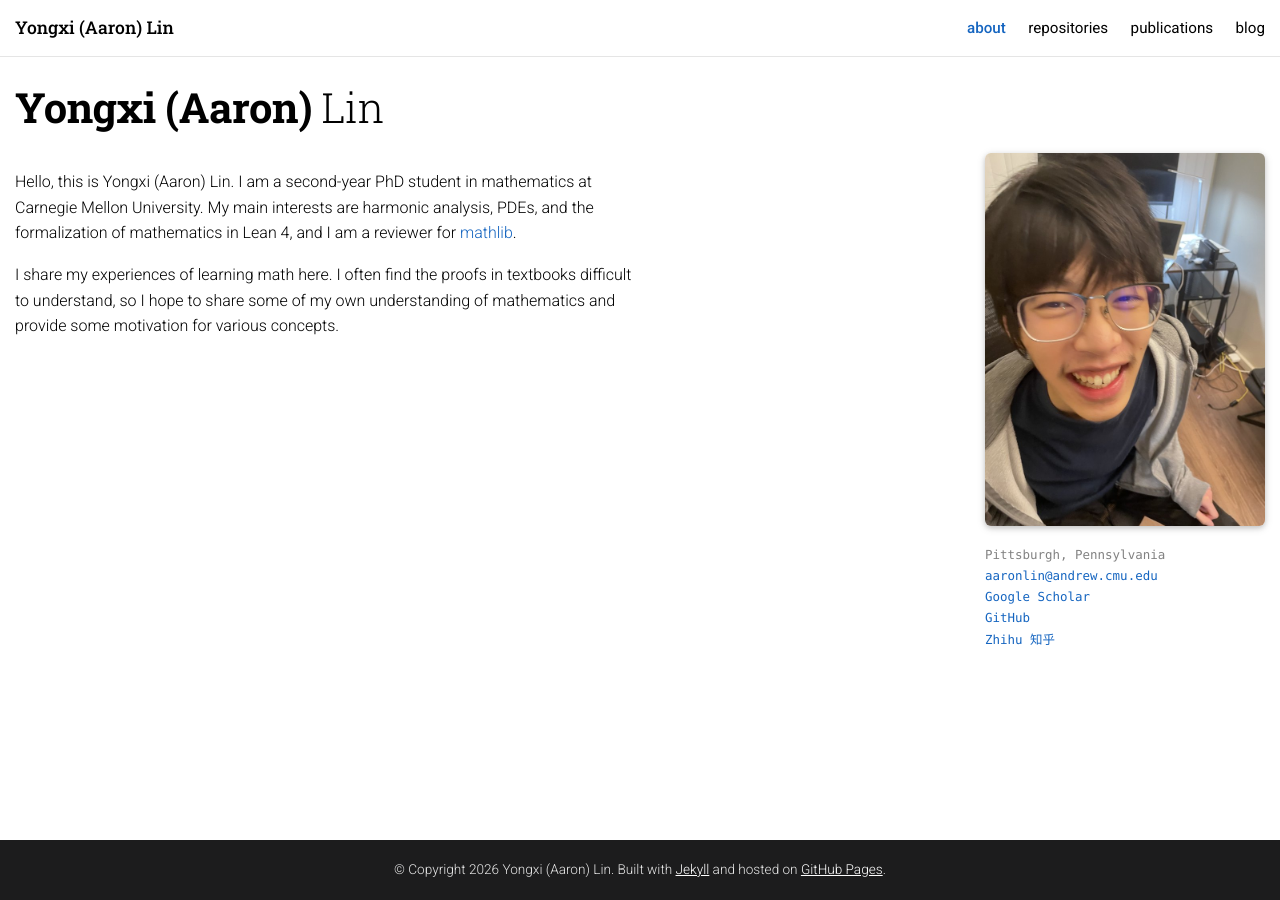
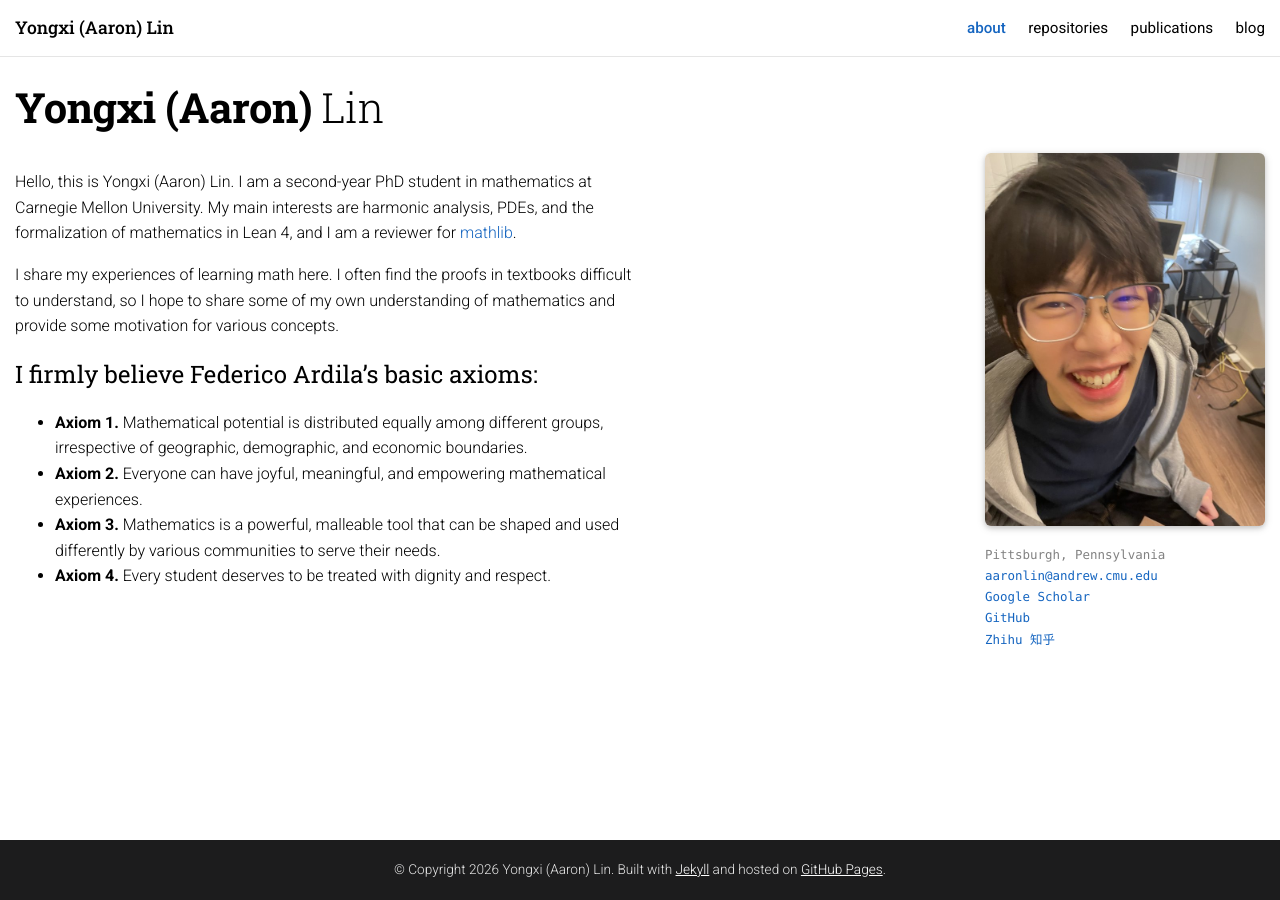
Before and after one commit to CoolRmal/coolrmal.github.io, a Jekyll site: the page built from index.md, in a window 1280 px wide. Built offline with Jekyll 4.4.1, drawn with Linux system fonts in a browser that asks for light colours.

Commit message:
Add mathematical axioms to homepage

```diff
--- a/index.md
+++ b/index.md
@@ -11,3 +11,12 @@ of mathematics in Lean 4, and I am a reviewer for
 I share my experiences of learning math here. I often find the proofs in textbooks difficult to
 understand, so I hope to share some of my own understanding of mathematics and provide some
 motivation for various concepts.
+
+## I firmly believe Federico Ardila's basic axioms:
+
+- **Axiom 1.** Mathematical potential is distributed equally among different groups, irrespective
+  of geographic, demographic, and economic boundaries.
+- **Axiom 2.** Everyone can have joyful, meaningful, and empowering mathematical experiences.
+- **Axiom 3.** Mathematics is a powerful, malleable tool that can be shaped and used differently by
+  various communities to serve their needs.
+- **Axiom 4.** Every student deserves to be treated with dignity and respect.
```
